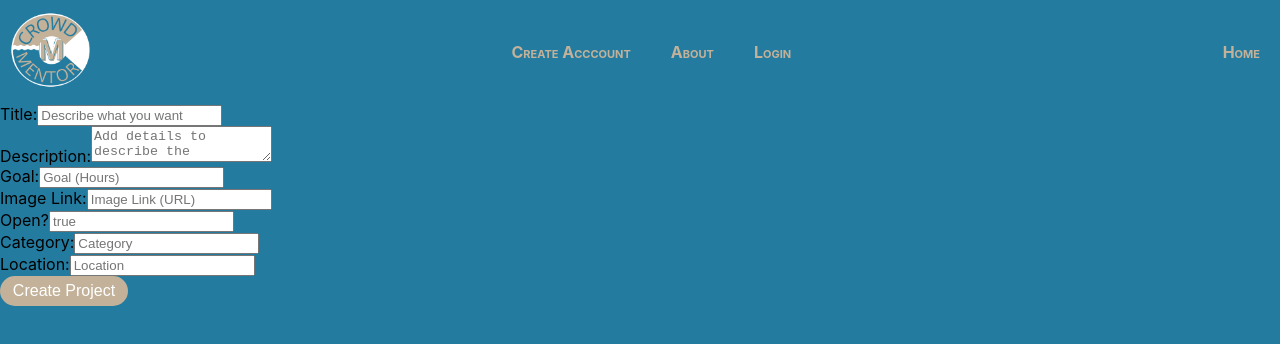
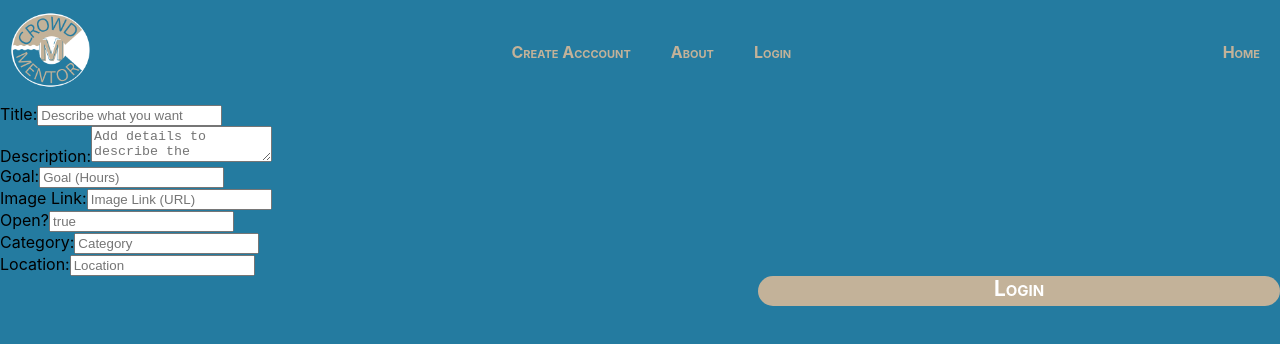
Before and after one commit to mossk92/CrowdMentor, a React (Create React App) app: page /createproject in a window 1280 px wide. Shown: the top 344 px of the page. Built offline with nearby package versions, Linux system fonts and the light colour scheme.

Commit message:
Update create project so unknown users cannot create one

```diff
--- a/src/components/CreateProject/CreateProject.jsx
+++ b/src/components/CreateProject/CreateProject.jsx
@@ -1,10 +1,14 @@
 import React, { useState } from "react";
-import { useHistory } from "react-router-dom";
+import { Link, useHistory } from "react-router-dom";
 
 function CreateProject() {
 
+  const token = window.localStorage.getItem("token")
+
+  const [isLoggedIn, setIsLoggedIn] = useState(token)
 
   const history = useHistory();
+
   const [projectinfo, setProjectInfo] = useState({
     title: "",
     description: "",
@@ -123,7 +127,15 @@ function CreateProject() {
           onChange={handleChange}
         />
       </div>
-      <button type="submit" >Create Project</button>
+      <div>
+        { isLoggedIn
+          ? ( <div>
+            <button type="submit" >Create Project</button>
+          </div> ) : ( <div>
+            <Link className="buttonlink" to="/login">Login</Link>
+          </div> )
+        }
+      </div>
     </form>
   );
 }
```
